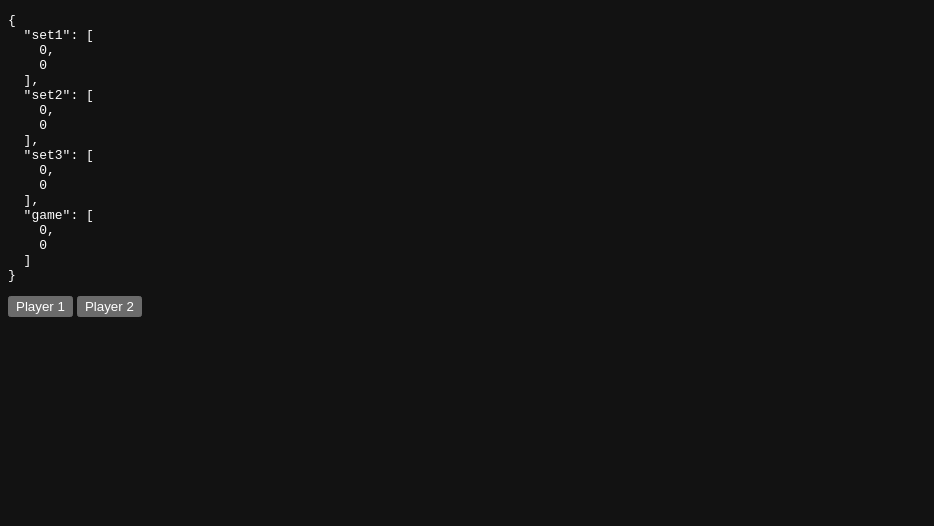
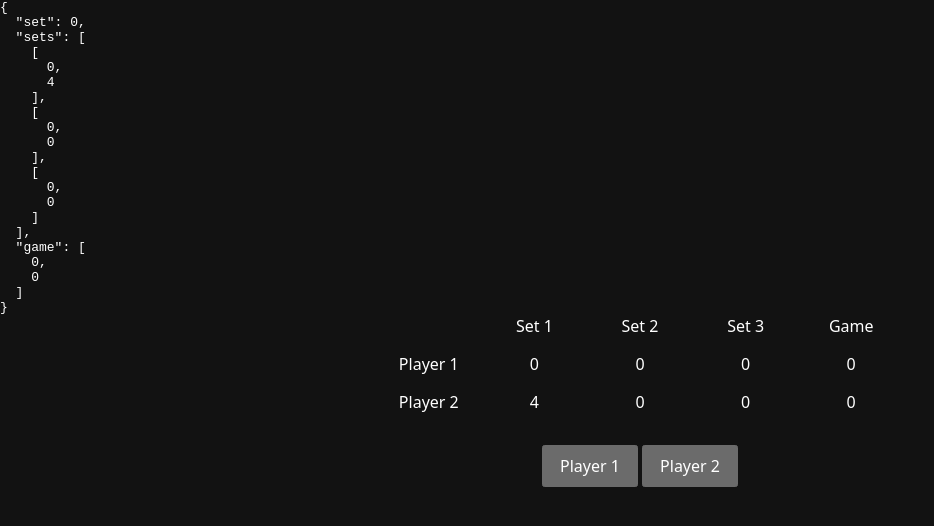
Before and after one commit to bmehder/js-tennis-2024, a SvelteKit app: page / in a window 1280 px wide. Shown: the top 526 px of the page, without its empty margins (0-934 px from the left). Built offline with nearby package versions, Linux system fonts and the light colour scheme.

Commit message:
game and inc set

```diff
--- /dev/null
+++ b/src/lib/app.css
@@ -0,0 +1,13 @@
+* {
+  margin: 0;
+  padding: 0;
+  box-sizing: border-box;
+}
+
+body {
+  font-family: system-ui, -apple-system, BlinkMacSystemFont, 'Segoe UI', Roboto, Oxygen, Ubuntu, Cantarell, 'Open Sans', 'Helvetica Neue', sans-serif;
+}
+
+button {
+  font: inherit;
+}
--- /dev/null
+++ b/src/routes/+layout.svelte
@@ -0,0 +1,5 @@
+<script>
+  import '$lib/app.css'
+</script>
+
+<slot></slot>
--- a/src/routes/+page.svelte
+++ b/src/routes/+page.svelte
@@ -6,32 +6,119 @@
 	const gamePointsMap = new Map([
 		[0, 15],
 		[15, 30],
-    [30, 40]
+		[30, 40],
+		[40, 0],
 	])
 
 	const match = {
-    set1: [0, 0],
-		set2: [0, 0],
-		set3: [0, 0],
+		set: 0,
+		sets: [
+			[0, 4],
+			[0, 0],
+			[0, 0],
+		],
 		game: [0, 0],
 	}
 
+	const resetGameScore = () => {
+		match.game[0] = 0
+		match.game[1] = 0
+	}
+
+	const handleSet = winner => {
+		const loser = winner === 'player-1' ? 1 : 0
+		if (
+			match.sets[match.set][winner] >= 6 &&
+			match.sets[match.set][loser] < match.sets[match.set][winner] + 1
+		) {
+			match.set++
+		}
+	}
+
 	const handleClick = x => {
+		const isDeuce = match.game[0] === 40 && match.game[1] === 40
+		const isAd = match.game.some(x => x === 'Ad')
 		const winner = x === 'player-1' ? 0 : 1
+
+		if (isDeuce) {
+			match.game[winner] = 'Ad'
+			return
+		}
+
+		if (isAd) {
+			const isPlayer1Ad = match.game[0] === 'Ad'
+			const isPlayer2Ad = match.game[1] === 'Ad'
+
+			isPlayer1Ad && winner === 1 && (match.game[0] = 40)
+			isPlayer2Ad && winner === 0 && (match.game[1] = 40)
+
+			isPlayer1Ad && winner === 0 && ++match.sets[match.set][0] && resetGameScore()
+			isPlayer2Ad && winner === 1 && ++match.sets[match.set][1] && resetGameScore()
+			return
+		}
+
 		const lastGameScore = match.game[winner]
 
 		match.game[winner] = gamePointsMap.get(lastGameScore)
 
+		if (lastGameScore === 40) {
+			++match.sets[match.set][winner]
+			resetGameScore()
+		}
+
+		handleSet(winner)
 	}
 </script>
 
 <pre>{JSON.stringify(match, null, 2)}</pre>
 
+<div class="scoreboard">
+	<div></div>
+	<div>Set 1</div>
+	<div>Set 2</div>
+	<div>Set 3</div>
+	<div>Game</div>
+
+	<div>{players[0]}</div>
+	{#each match.sets as set}
+		<div>{set[0]}</div>
+	{/each}
+	<div>{match.game[0]}</div>
+
+	<div>{players[1]}</div>
+	{#each match.sets as set}
+		<div>{set[1]}</div>
+	{/each}
+	<div>{match.game[1]}</div>
+</div>
+
+<div class="buttons">
 	<button on:click={() => handleClick('player-1')}>Player 1</button>
 	<button on:click={() => handleClick('player-2')}>Player 2</button>
+</div>
 
 <style>
 	:root {
 		color-scheme: dark;
 	}
+
+	.scoreboard {
+		max-width: 32rem;
+		display: grid;
+		grid-template-columns: repeat(5, 1fr);
+		gap: 1rem;
+		margin-inline: auto;
+		text-align: center;
+	}
+
+	.buttons {
+		margin-block: 2rem;
+		margin-inline: auto;
+		text-align: center;
+
+		& > * {
+			padding-block: 0.5rem;
+			padding-inline: 1rem;
+		}
+	}
 </style>
```
Lines whose indentation alone changed are shown as unchanged.
